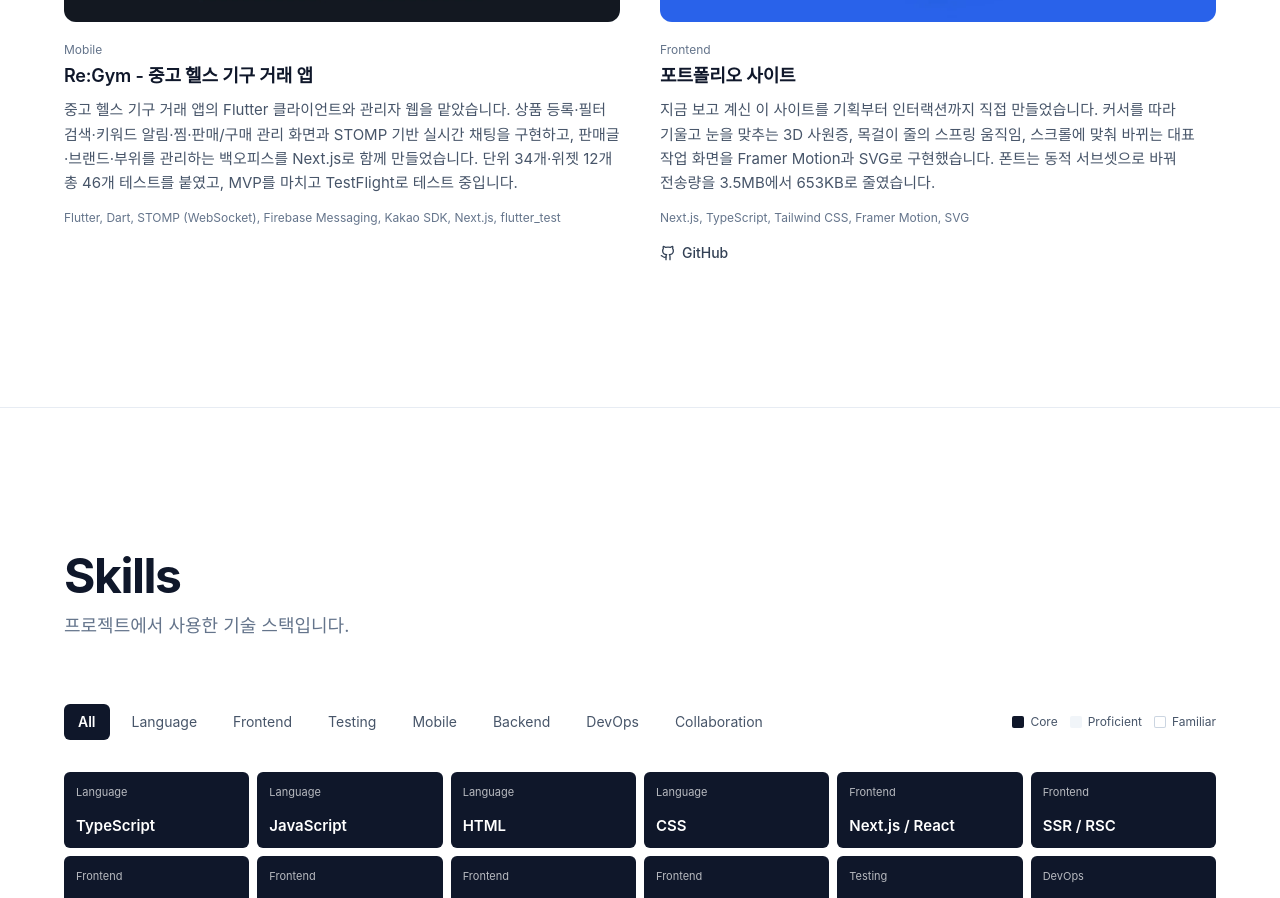
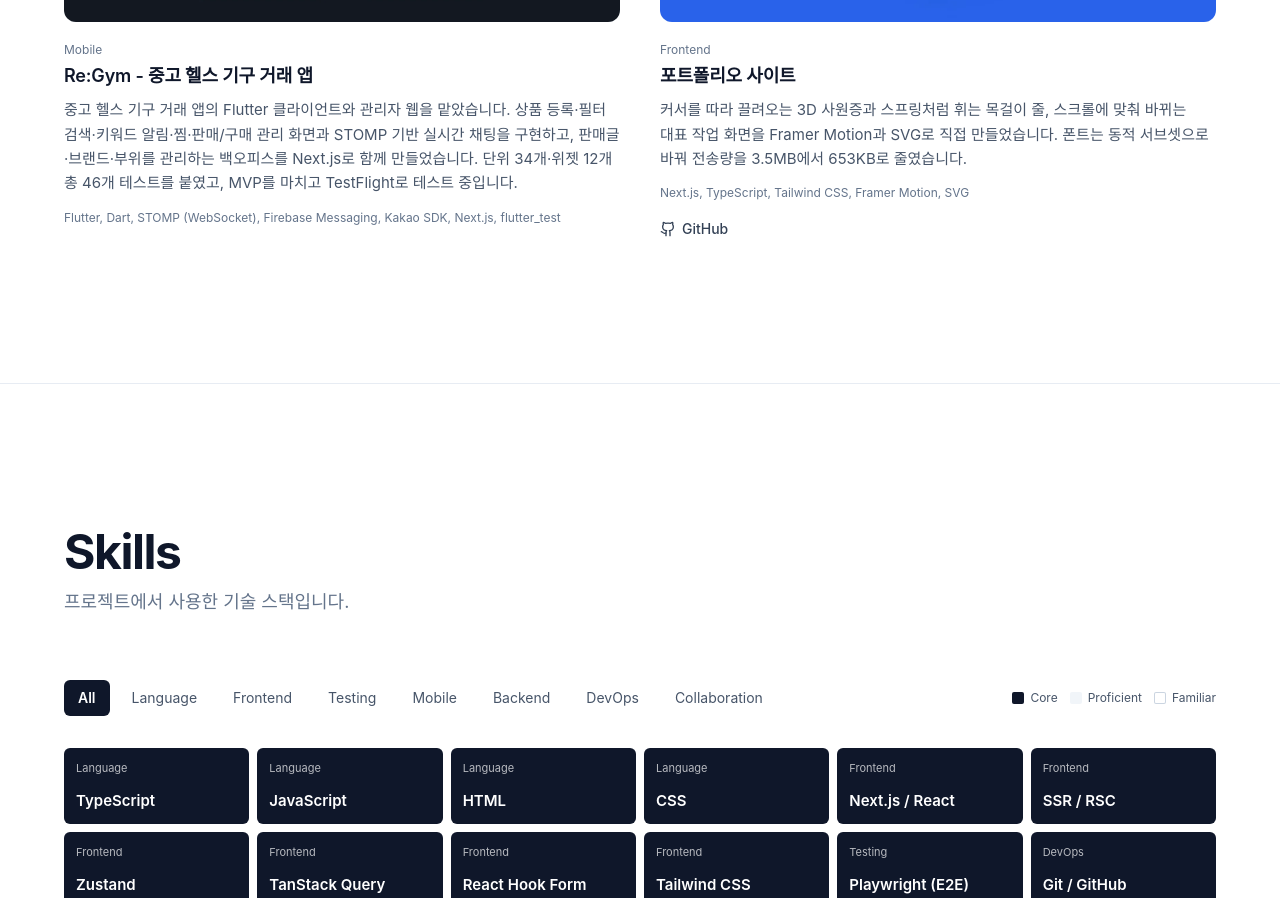
Before and after one commit to WhyBusyy/portfolio, a Next.js app: page / in a window 1280 px wide. Shown: the part 8671-9569 px from the top of the page. Built offline with nearby package versions, Linux system fonts and the light colour scheme; a web font is replaced by a local one.

Commit message:
copy: 포트폴리오 사이트 카드 설명 문장 정리

```diff
--- a/src/components/SideProjects.tsx
+++ b/src/components/SideProjects.tsx
@@ -119,7 +119,7 @@ const sideProjects: SideProject[] = [
   {
     title: "포트폴리오 사이트",
     description:
-      "지금 보고 계신 이 사이트를 기획부터 인터랙션까지 직접 만들었습니다. 커서를 따라 기울고 눈을 맞추는 3D 사원증, 목걸이 줄의 스프링 움직임, 스크롤에 맞춰 바뀌는 대표 작업 화면을 Framer Motion과 SVG로 구현했습니다. 폰트는 동적 서브셋으로 바꿔 전송량을 3.5MB에서 653KB로 줄였습니다.",
+      "커서를 따라 끌려오는 3D 사원증과 스프링처럼 휘는 목걸이 줄, 스크롤에 맞춰 바뀌는 대표 작업 화면을 Framer Motion과 SVG로 직접 만들었습니다. 폰트는 동적 서브셋으로 바꿔 전송량을 3.5MB에서 653KB로 줄였습니다.",
     techStack: [
       "Next.js",
       "TypeScript",
```
